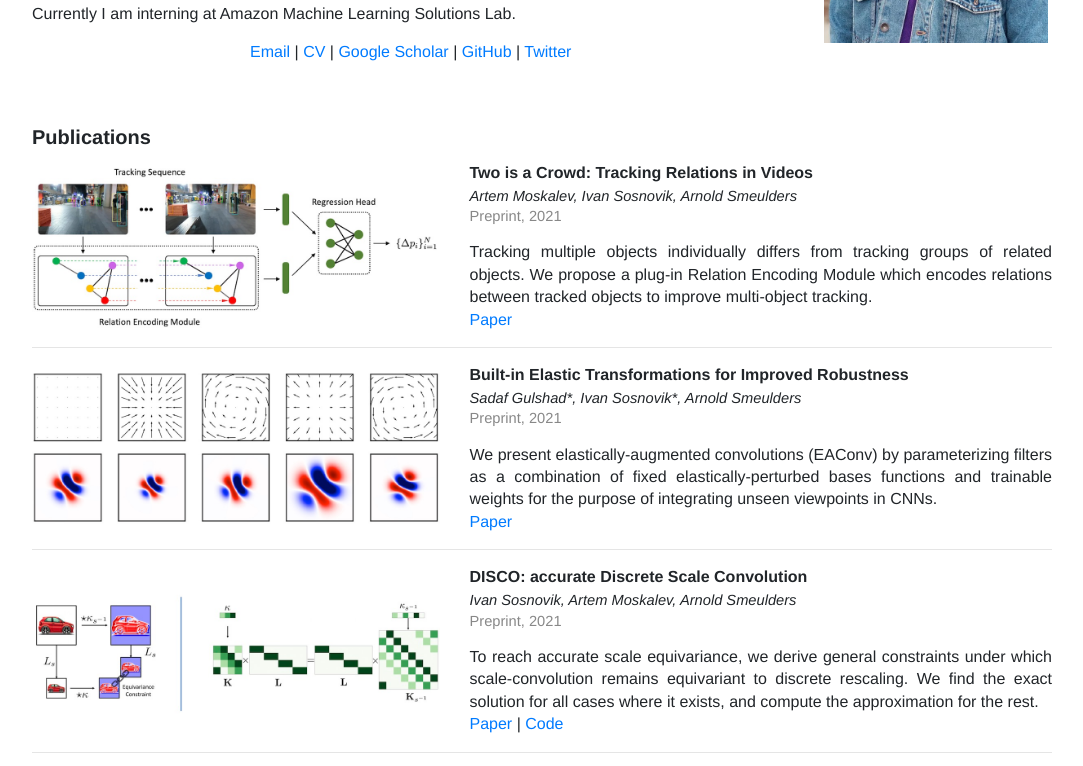
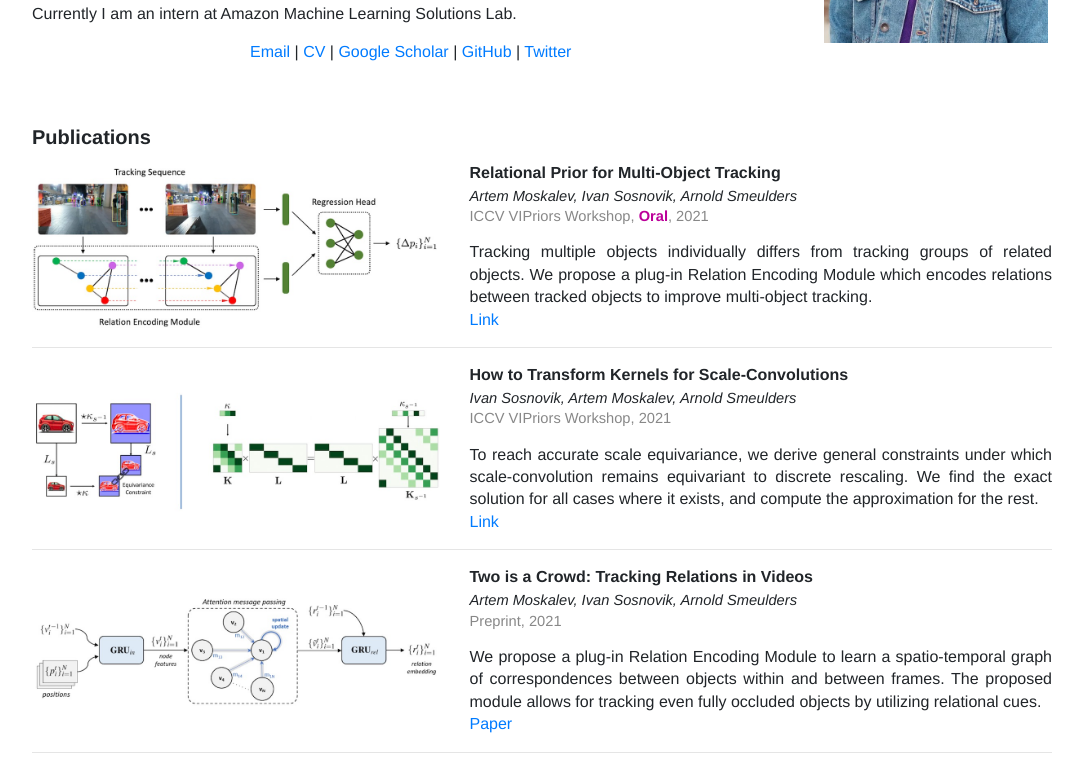
Before and after one commit to ISosnovik/isosnovik.github.io, a plain HTML site: page index.html in a window 1280 px wide. Shown: the part 313-1079 px from the top of the page, without its empty margins (98-1181 px from the left). Drawn offline with nearby package versions, Linux system fonts and the light colour scheme.

Commit message:
update info

```diff
--- a/index.html
+++ b/index.html
@@ -50,7 +50,7 @@
                     can watch it <a href="https://www.youtube.com/watch?v=3YLQ3u7Ahkk">here</a>.
                 </p>
                 <p>
-                    Currently I am interning at Amazon Machine Learning Solutions Lab.
+                    Currently I am an intern at Amazon Machine Learning Solutions Lab.
                 </p>
                 <p style="text-align:center">
                     <a href="mailto:i.sosnovik@uva.nl">Email</a> |
@@ -68,9 +68,56 @@
         <!-- PUBLICATIONS -->
         <h2>Publications</h2>
 
+
         <div class="row publications">
             <div class="col-md-5">
                 <img class="img-responsive" src="src/images/rem.jpg" alt="" />
+            </div>
+            <div class="col-md-7">
+                <p class="title">Relational Prior for Multi-Object Tracking</p>
+                <p class="authors">Artem Moskalev, Ivan Sosnovik, Arnold Smeulders
+                </p>
+                <p class="conf">ICCV VIPriors Workshop, <b style="color:#B09 !important;">Oral</b>, 2021</p>
+                <p class="description">
+                    Tracking multiple objects individually differs from tracking groups of related objects.
+                    We propose a plug-in Relation Encoding Module which encodes relations between tracked objects
+                    to improve multi-object tracking.
+                </p>
+                <div class="links">
+                    <a href="https://openreview.net/forum?id=1MZnMuu8mg4">Link</a>
+                </div>
+            </div>
+        </div>
+
+        <hr>
+
+
+        <div class="row publications">
+            <div class="col-md-5">
+                <img class="img-responsive" src="src/images/disco1.jpg" alt="" />
+            </div>
+            <div class="col-md-7">
+                <p class="title">How to Transform Kernels for Scale-Convolutions</p>
+                <p class="authors">Ivan Sosnovik, Artem Moskalev, Arnold Smeulders
+                </p>
+                <p class="conf">ICCV VIPriors Workshop, 2021</p>
+                <p class="description">
+                    To reach accurate scale equivariance, we derive general constraints under
+                    which scale-convolution remains equivariant to discrete rescaling.
+                    We find the exact solution for all cases where it exists,
+                    and compute the approximation for the rest.
+                </p>
+                <div class="links">
+                    <a href="https://openreview.net/forum?id=rTpTF_-fOwm">Link</a>
+                </div>
+            </div>
+        </div>
+
+        <hr>
+
+        <div class="row publications">
+            <div class="col-md-5">
+                <img class="img-responsive" src="src/images/rem2.jpg" alt="" />
             </div>
             <div class="col-md-7">
                 <p class="title">Two is a Crowd: Tracking Relations in Videos</p>
@@ -78,9 +125,9 @@
                 </p>
                 <p class="conf">Preprint, 2021</p>
                 <p class="description">
-                    Tracking multiple objects individually differs from tracking groups of related objects.
-                    We propose a plug-in Relation Encoding Module which encodes relations between tracked objects
-                    to improve multi-object tracking.
+                    We propose a plug-in Relation Encoding Module to learn a spatio-temporal graph of
+                    correspondences between objects within and between frames. The proposed module allows
+                    for tracking even fully occluded objects by utilizing relational cues.
                 </p>
                 <div class="links">
                     <a href="https://arxiv.org/abs/2108.05331">Paper</a>
@@ -115,7 +162,7 @@
 
         <div class="row publications">
             <div class="col-md-5">
-                <img class="img-responsive" src="src/images/disco_pic.jpg" alt="" />
+                <img class="img-responsive" src="src/images/disco2.jpg" alt="" />
             </div>
             <div class="col-md-7">
                 <p class="title">DISCO: accurate Discrete Scale Convolution</p>
@@ -123,10 +170,9 @@
                 </p>
                 <p class="conf">Preprint, 2021</p>
                 <p class="description">
-                    To reach accurate scale equivariance, we derive general constraints under
-                    which scale-convolution remains equivariant to discrete rescaling.
-                    We find the exact solution for all cases where it exists,
-                    and compute the approximation for the rest.
+                    We develop a better class of discrete scale equivariant CNNs, which are more accurate and faster
+                    than all previous methods. As a result of accurate scale analysis, they allow for a biased scene
+                    geometry estimation almost for free.
                 </p>
                 <div class="links">
                     <a href="https://arxiv.org/abs/2106.02733">Paper</a> |
```
Also changed, not shown: src/images/disco1.jpg (renamed from src/images/disco_pic.jpg), src/images/disco2.jpg (added), src/images/rem2.jpg (added), 1 other file.
